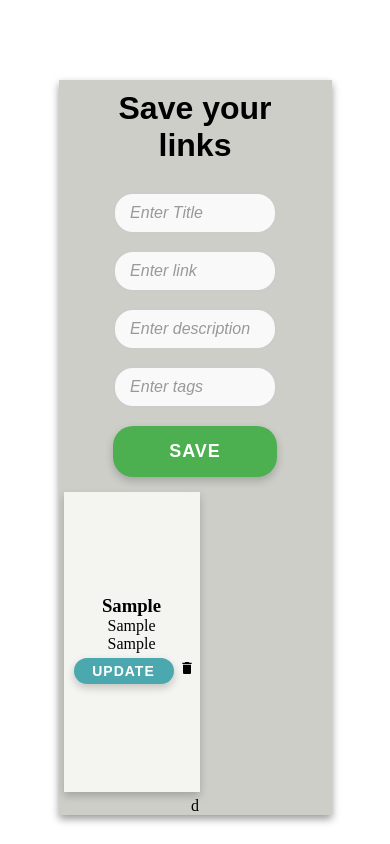
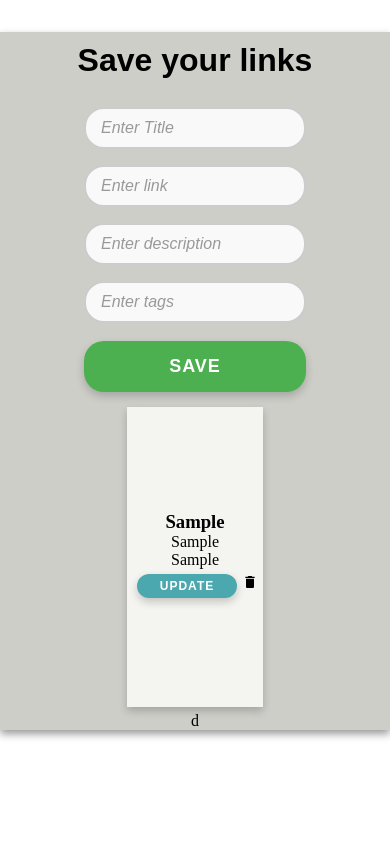
Before and after one commit to PLThabangR/Vault-app, a React (Vite) app: page / in a window 390 px wide. Both pictures are taken after typing "Sample", "Sample", "Sample", "Sample" into the empty fields and a click on the button "SAVE". Built offline with nearby package versions, Linux system fonts and the light colour scheme.

Commit message:
Added the delete and update functionality

```diff
--- a/src/components/card/Card.tsx
+++ b/src/components/card/Card.tsx
@@ -1,16 +1,22 @@
 import './card.css'
 import { MdDelete } from "react-icons/md";
 // Interface for card
-interface CardProps{
-    id:number,
-    title:string,
-    link:string,
-    description:string,
-    tags?:string,
+interface userLinkProps{
+  id:number,
+  title:string,
+  link:string,
+  desc:string,
+  tags:string
 
 }
+
+interface cardProps{
+  userlink:userLinkProps,
+  onUpdateUserLink:(index: number, updatedLink: userLinkProps) => void,
+  onDelete:(index: number) => void
+}
 // Card component props
-const Card = ({id,title,link,description,tags} :CardProps) => {
+const Card = ({userLink, onUpdateUserLink, onDelete} :cardProps) => {
   return (
     <article >
 
@@ -19,13 +25,13 @@ const Card = ({id,title,link,description,tags} :CardProps) => {
         <section className='card_section' >
             {/* Creating a card using text, button and image */}
 <div className='card_content' >
-        <h1>{title}</h1>
-        <p>{description}</p>
-        <p>{tags}</p>
-       <div className='card_button'>
+        <h1>{userLink.title}</h1>
+        <p>{userLink.description}</p>
+        <p>{userLink.tags}</p>
+       <div className='card-button'>
 
-        <button className='update-button' >Update </button>
-          <span className='delete-icon'><MdDelete /></span>
+        <button className='update-button'onClick={() => onUpdateUserLink(userLink.id, userLink)} >Update </button>
+          <span className='delete-icon' onClick={() => onDelete(userLink.id)}><MdDelete style={{fontSize:'1rem'}}/></span>
        </div>
 
       </div>
--- a/src/components/card/card.css
+++ b/src/components/card/card.css
@@ -2,7 +2,8 @@
 .card_section{
     display: flex;
     flex-wrap:wrap;
-    justify-content: space-around;
+    flex-direction:column;
+    justify-content: center;
     align-items: center;
     text-align:center;
    max-width: 100%;
@@ -21,9 +22,9 @@
 
 .card-button{
     flex:display;
-    flex-direction:space-around;
-
-    gap:5px
+    flex-direction:space-between;
+    align-items:center;
+    gap:10px
 }
 /* Card hover style */
 .card_section:hover{
@@ -54,8 +55,8 @@
   border-radius: 20x; /* Rounded corners */
   cursor: pointer;
   font-family: 'Arial', sans-serif;
-  font-size: 14px;
-  font-weight: semi-bold;
+  font-size: 12px;
+  font-weight: small;
   text-align:center;
   text-transform: uppercase;
 
--- a/src/pages/AddLinkPage/CreateLink.tsx
+++ b/src/pages/AddLinkPage/CreateLink.tsx
@@ -10,6 +10,14 @@ import {  useEffect, useState } from 'react'
     description: string,
     tags?: string
 }
+
+interface CardProps{
+    userLink:userLinkInterface,
+    onUpdateUserLink:(index: number, updatedLink: userLinkInterface) => void,
+    onDelete:(index: number) => void
+}
+
+
 const CreateLink = () => {
   //State to handle user values
    const [userlinks, setUserLinks] = useState<userLinkInterface[]>((()=>{
@@ -68,18 +76,18 @@ const CreateLink = () => {
      //let the use effect run only when the userlinks change
   },[userlinks])
 
-  //Update userlinks
-  // const updateUserLink = (index: number, updatedLink: userLinkInterface) => {
-  //   const updatedUserLinks =  userlinks.filter((undex)=> undex.title !== updatedLink.title);
-
-  //   setUserLinks(updatedUserLinks);
-  // };
+ //Update userlink
+  const onUpdateUserLink = (index: number, updatedLink: userLinkInterface) => {
+    setUserLinks(
+      userlinks.map((link) => (link.id === index ? updatedLink : link))
+    );
+  };
 
 
   // //remove links
-  // const removeUserLink = (index: number) => {
-  //    setUserLinks(userlinks.filter((_, i) => i !== index));
-  // };
+   const onDeleteUserLink = (index: number) => {
+      setUserLinks(userlinks.filter((_, i) => i !== index));
+   };
 
   return (
     <div className="create-link-container">
@@ -107,10 +115,10 @@ const CreateLink = () => {
     {/* Display userlinks */}
    <div className="card-container"> { userlinks.map((userlink) => (
 
-        <Card key={userlink.id} title={userlink.title}
-        link={userlink.link}
-        description={userlink.description}
-        tags={userlink.tags}
+        <Card key={userlink.id}
+        userLink={userlink}
+        onUpdateUserLink={onUpdateUserLink}
+        onDelete={onDeleteUserLink}
 
         />
       ))}
--- a/src/pages/AddLinkPage/createLink.css
+++ b/src/pages/AddLinkPage/createLink.css
@@ -52,6 +52,7 @@ button{
 }
 .create-link-container{
   text-align:center;
+  margin:10px;
 }
 
 button:hover {
@@ -69,9 +70,12 @@ button:hover {
 .card-container{
   display:flex;
   flex-direction:row;
-  align-items:space-around;
+  justify-content:space-around;
+  align-items:center;
   align-content:center;
-  gap:30px;
+  flex-wrap:wrap;
+
+
 }
 .card-container{
 
@@ -85,8 +89,18 @@ button:hover {
         text-align: center;
         flex-wrap: wrap;
         align-items: center;
-         margin: 0px auto;
+
 
     }
 
+    .card-container{
+  display:flex;
+  flex-direction:column;
+  align-items:center;
+  align-content:center;
+
+
+}
+
+
   }
--- a/src/pages/HomePage/home.css
+++ b/src/pages/HomePage/home.css
@@ -16,3 +16,16 @@ heigth:100%;
     box-sizing: border-box;
     margin-top:5rem;
 }
+
+@media only screen and (max-width: 760px) {
+.home-container{
+
+heigth:100%;
+  max-width:100%;
+     box-shadow: 0 4px 8px 0 rgba(0,0,0,0.4);
+     transition: 0.3s;
+   background-color: #cdcec8ff;
+    box-sizing: border-box;
+    margin-top:2rem;
+}
+}
```
